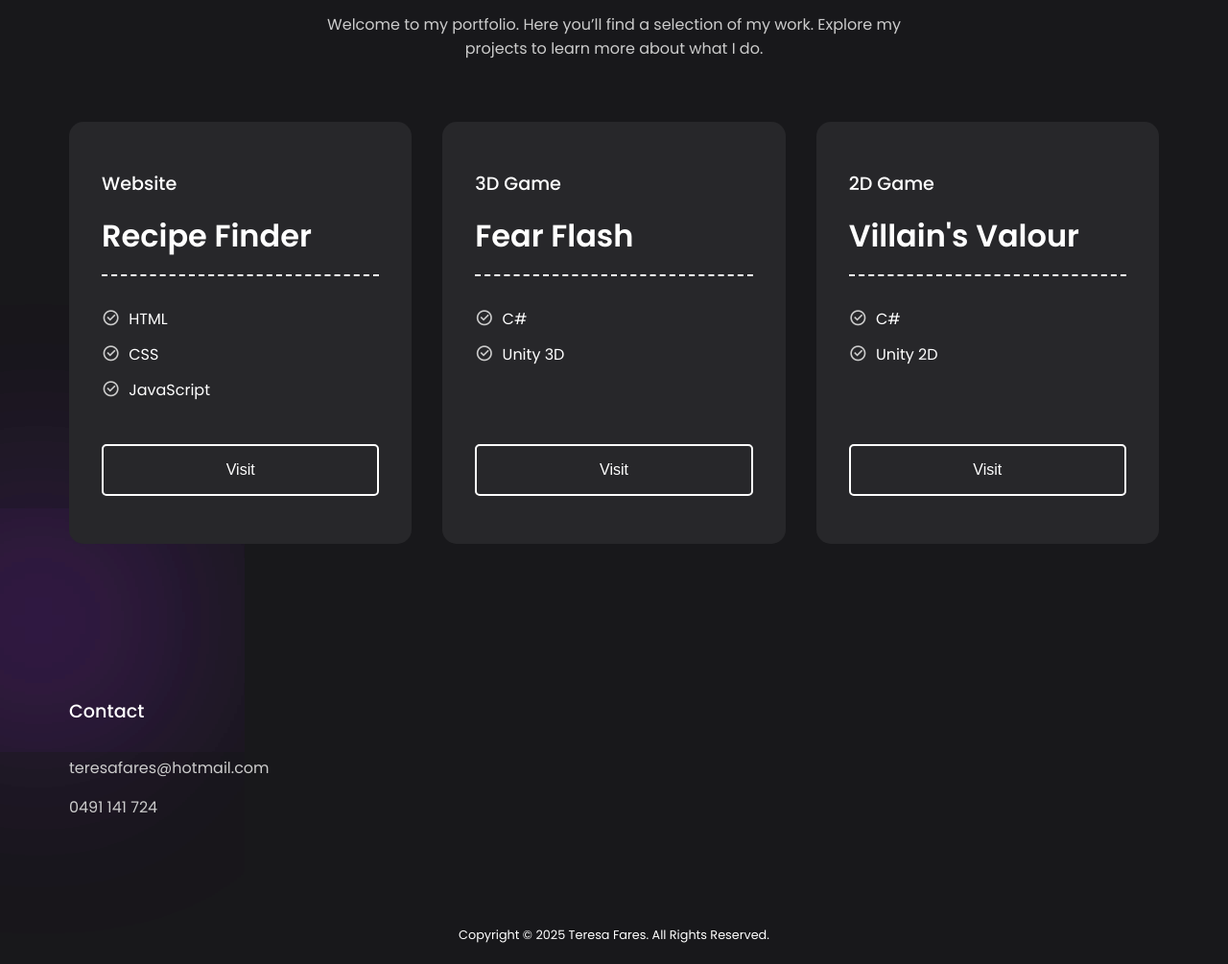
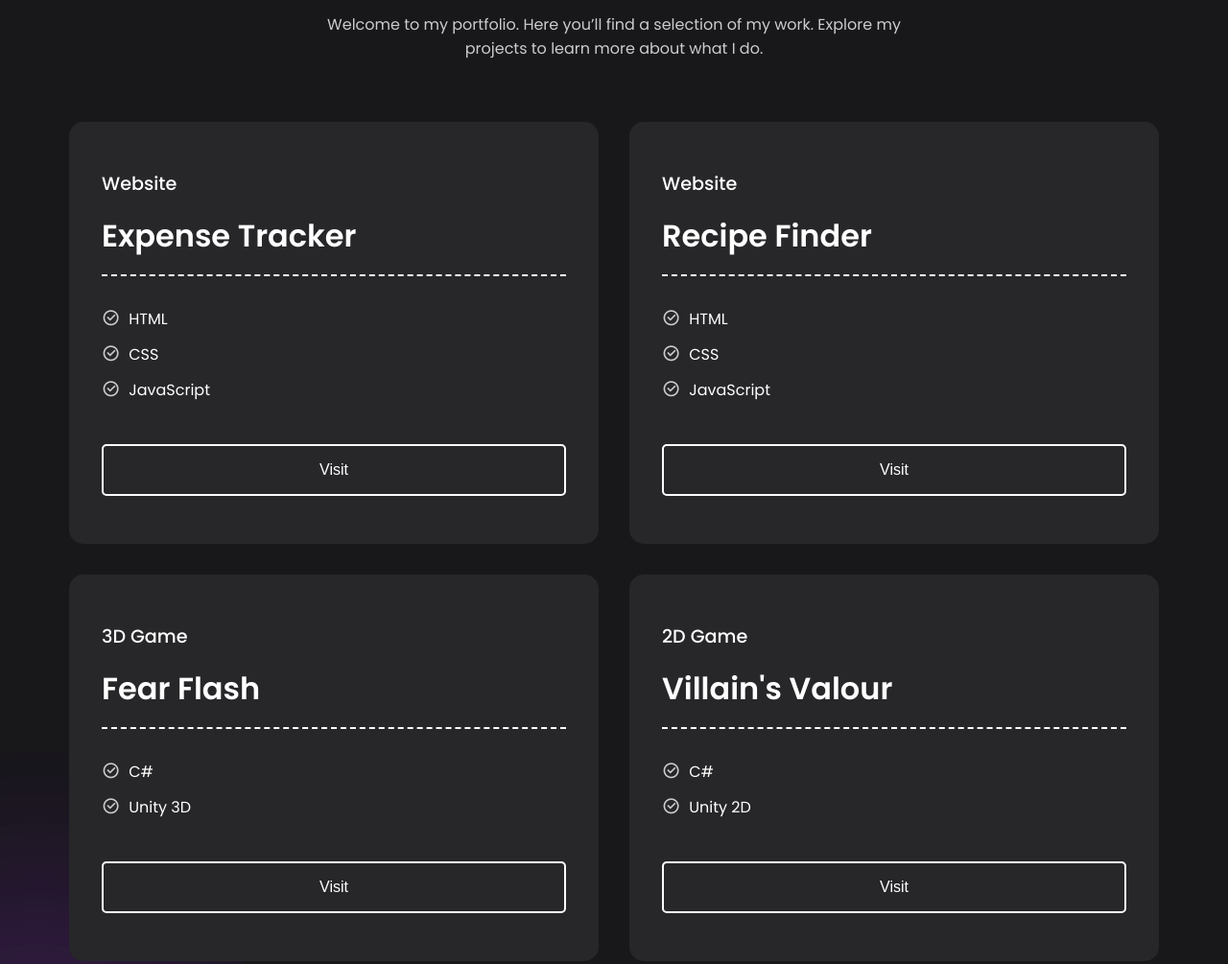
Before and after one commit to Shado5/teresafares, a plain HTML site: page index.html in a window 1280 px wide. Shown: the part 1503-2508 px from the top of the page at 96% size. Drawn offline with nearby package versions, Linux system fonts and the light colour scheme; a web font is replaced by a local one.

Commit message:
expense tracker

```diff
--- a/index.html
+++ b/index.html
@@ -86,6 +86,26 @@
             <div class="card">
                 <div class="content">
                     <h4>Website</h4>
+                    <h3>Expense Tracker</h3>
+                    <p>
+                        <i class="ri-checkbox-circle-line"></i>
+                        HTML
+                    </p>
+                    <p>
+                        <i class="ri-checkbox-circle-line"></i>
+                        CSS
+                    </p>
+                    <p>
+                        <i class="ri-checkbox-circle-line"></i>
+                        JavaScript
+                    </p>
+
+                </div>
+                <button class="btn" onclick="window.open(href='https://shado5.github.io/expenses/')">Visit</button>
+            </div>
+            <div class="card">
+                <div class="content">
+                    <h4>Website</h4>
                     <h3>Recipe Finder</h3>
                     <p>
                         <i class="ri-checkbox-circle-line"></i>
--- a/stylesheet.css
+++ b/stylesheet.css
@@ -358,7 +358,7 @@ section .header{
 .projects{
     margin-top: 4rem;
     display: grid;
-    grid-template-columns: repeat(3, 1fr);
+    grid-template-columns: repeat(2, 1fr);
     gap: 2rem;
 }
 
```
